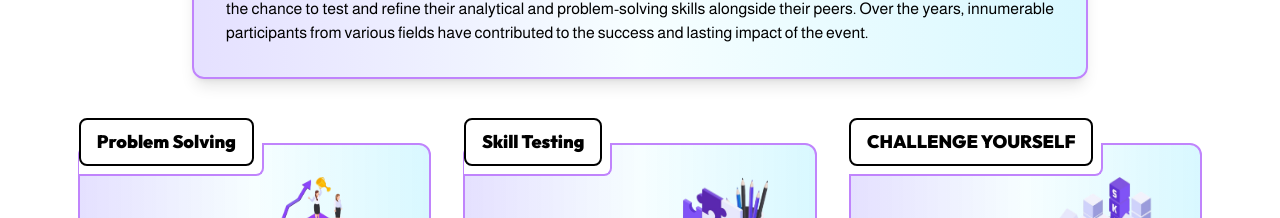
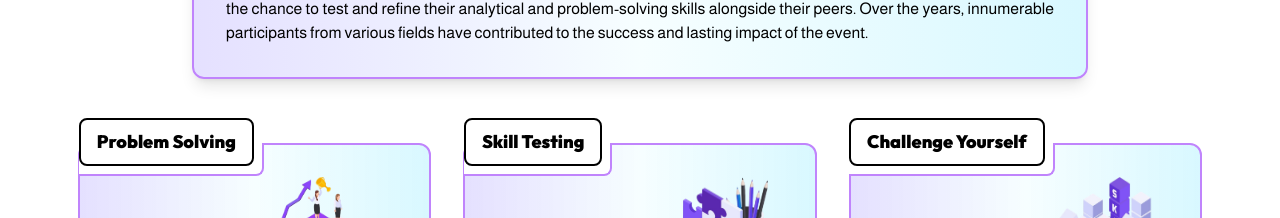
Before and after one commit to sawaraunakk31/FuturePreneurs-24, a Next.js app: page / in a window 1280 px wide. Shown: the part 2773-2991 px from the top of the page. Built offline with nearby package versions, Linux system fonts and the light colour scheme; no server answers; a web font is replaced by a local one.

Commit message:
Storybehindupdate

```diff
--- a/components/landingPage/storybehind.jsx
+++ b/components/landingPage/storybehind.jsx
@@ -67,7 +67,7 @@ export default function Home() {
           <div className="absolute -top-8 -left-[0.1rem] transform">
             <div className="bg-white mt-[1.9rem] border-r-2 border-r-purple-400 border-b-2 border-b-purple-400 pr-2 pt-4 pb-2 rounded-br-lg">
               <div className="bg-white mt-[-2.6rem] px-4 py-2 border-2 border-black rounded-t-lg rounded-b-lg">
-                <h2 className="text-lg font-outfit font-bold">CHALLENGE YOURSELF</h2>
+                <h2 className="text-lg font-outfit font-bold">Challenge Yourself</h2>
               </div>
             </div>
           </div>
@@ -103,9 +103,9 @@ export default function Home() {
       {/* Header Section */}
       <div className="relative bg-gradient-to-r bg-gradient from-[#BFB4FF69] via-[#E6FCFF5A] to-[#A1EEFF69] p-8 rounded-xl shadow-lg w-full max-w-4xl mx-auto mt-[4rem] border-2 border-purple-400">
         <div className="absolute -top-8 left-1/2 transform -translate-x-1/2">
-          <div className="flex w-[15rem] bg-white border-b-2 border-b-purple-400 border-r-2 border-r-purple-400 border-l-2 border-l-purple-400 px-4 py-4 rounded-b-lg mt-[1.9rem]">
+          <div className="flex w-[15rem] bg-white border-b-2 border-b-purple-400 border-r-2 border-r-purple-400 border-l-2 border-l-purple-400 px-4 py-4 rounded-b-lg mt-[1.9rem] ">
             <div className="flex items-center justify-center w-[14rem] bg-white px-4 py-2 rounded-t-lg rounded-b-lg mb-[-0.6rem] mr-[-0.5rem] ml-[-0.5rem] border-2 border-black mt-[-2.9rem]">
-              <h1 className="text-lg font-extrabold font-outfit ">PROBLEM SOLVING</h1>
+              <h1 className="text-lg font-extrabold font-outfit ">Problem Solving </h1>
 
             </div>
           </div>
@@ -120,7 +120,7 @@ export default function Home() {
         <div className="absolute -top-8 left-1/2 transform -translate-x-1/2">
         <div className="flex w-[15rem] bg-white border-b-2 border-b-purple-400 border-r-2 border-r-purple-400 border-l-2 border-l-purple-400 px-4 py-4 rounded-b-lg mt-[1.9rem]">
         <div className="flex items-center justify-center w-[14rem] bg-white px-4 py-2 rounded-t-lg rounded-b-lg mb-[-0.6rem] mr-[-0.5rem] ml-[-0.5rem] border-2 border-black mt-[-2.9rem]">
-              <h1 className="text-lg font-extrabold font-outfit ">SKILL TESTING</h1>
+              <h1 className="text-lg font-extrabold font-outfit ">Skill Testing </h1>
 
             </div>
           </div>
@@ -135,7 +135,7 @@ export default function Home() {
         <div className="absolute -top-8 left-1/2 transform -translate-x-1/2">
         <div className="flex w-[15rem] bg-white border-b-2 border-b-purple-400 border-r-2 border-r-purple-400 border-l-2 border-l-purple-400 px-4 py-4 rounded-b-lg mt-[1.9rem]">
         <div className="flex items-center justify-center w-[14rem] bg-white px-4 py-2 rounded-t-lg rounded-b-lg mb-[-0.6rem] mr-[-0.5rem] ml-[-0.5rem] border-2 border-black mt-[-2.9rem]">
-              <h1 className="text-md font-extrabold font-outfit ">CHALLENGE YOURSELF</h1>
+              <h1 className="text-md font-extrabold font-outfit ">Challenge Yourself</h1>
 
             </div>
           </div>
```
